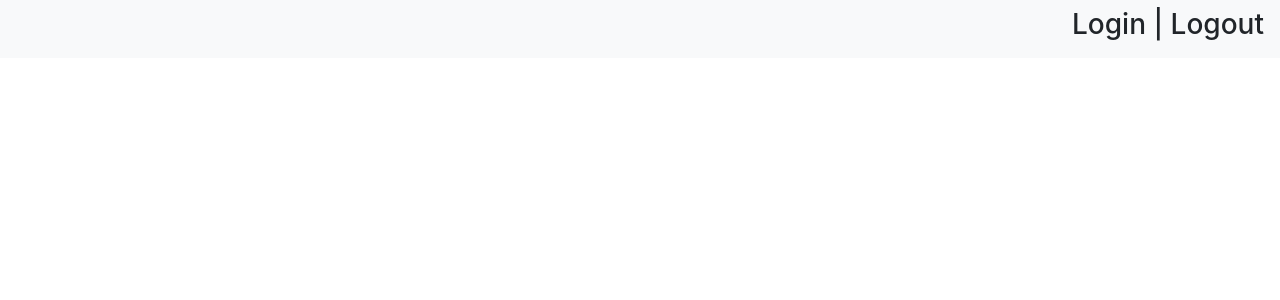
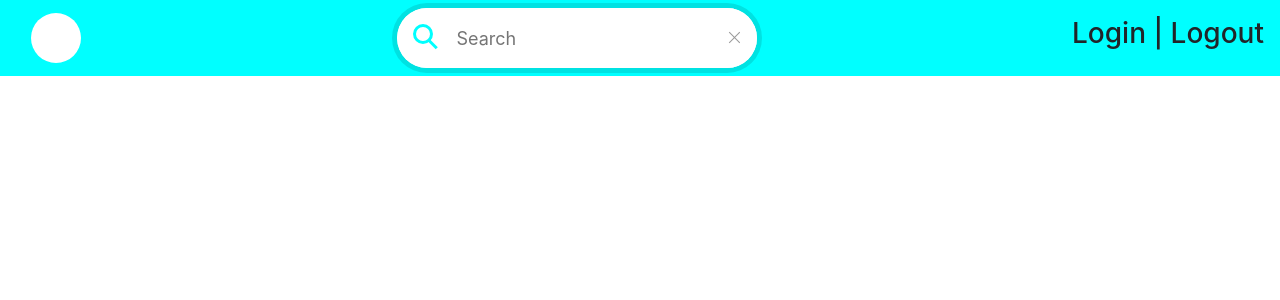
Before and after one commit to Dev-s-Den/Devs-Den, a React (Create React App) app in the folder Client/devs-den/: page / in a window 1280 px wide. Shown: the top 300 px of the page. Built offline with nearby package versions, Linux system fonts and the light colour scheme.

Commit message:
Advanced Search Bar

```diff
--- a/Client/devs-den/src/components/NavBar.jsx
+++ b/Client/devs-den/src/components/NavBar.jsx
@@ -3,18 +3,28 @@ import React from "react";
 // Styles
 import "./Styles/NavBar.scss";
 
+/**
+ * This is for className "clear" to clear the input.
+ * onClick="document.getElementById(search-input).value = ''"
+ *
+ * Scripts commented in index.html are used to minimize and expanding the search
+ */
+
 function NavBar() {
   return (
-    <nav  className="navbar navbar-light bg-light">
+    <div className="navbar">
       <div className="navbar-user"></div>
-      <div className="collapse navbar-collapse">
-        <form class="form-inline">
-          <input class="form-control mr-sm-2" type="search" placeholder="Search" aria-label="Search"/>
-          <button class="btn btn-outline-success my-2 my-sm-0" type="submit">Search</button>
-        </form>
+      <div className="navbar-search">
+        <div className="icon"></div>
+        <div className="input">
+          <input id="search-input" type="text" placeholder="Search"></input>
+        </div>
+        <div className="clear"></div>
       </div>
-      <div className="navbar-login/logout"><h3>Login | Logout</h3></div>
-    </nav>
+      <div className="navbar-login_logout">
+        <h3>Login | Logout</h3>
+      </div>
+    </div>
   );
 }
 
--- a/Client/devs-den/src/components/Styles/NavBar.scss
+++ b/Client/devs-den/src/components/Styles/NavBar.scss
@@ -1,8 +1,9 @@
-#navbar {
+.navbar {
   display: flex;
   justify-content: space-between;
   align-items: center;
   background-color: aqua;
+  min-height: 100hv;
   font-size: large;
 
   .navbar-user {
@@ -13,22 +14,109 @@
     background-color: #fff;
     border-radius: 50%;
   }
-  .search-bar {
-    display: flex;
-    justify-content: space-between;
-    align-items: center;
+
+  // Left width at 360px for view until state is implemented
+  // width should be 60px
+  .navbar-search {
+    position: relative;
+    // display: flex;
+    width: 360px;
+    height: 60px;
+    background-color: #fff;
+    border-radius: 60px;
+    transition: 0.5s;
+    box-shadow: 0 0 0 5px rgb(0, 226, 226);
+    overflow: hidden;
   }
 
-  .form-inline my-2 my-lg-0 {
+  .navbar-search.active {
+    width: 360px;
+  }
+
+  .navbar-search .icon {
+    position: absolute;
+    top: 0;
+    left: 0;
+    width: 60px;
+    height: 60px;
+    background-color: #fff;
+    border-radius: 60px;
+    display: flex;
+    justify-content: center;
+    align-items: center;
+    z-index: 1000;
+    cursor: pointer;
+  }
+  .navbar-search .icon::before {
+    content: "";
+    position: absolute;
+    width: 20px;
+    height: 20px;
+    border: 3px solid aqua;
+    border-radius: 50%;
+    transform: translate(-4px, -4px);
+  }
+  .navbar-search .icon::after {
+    content: "";
+    position: absolute;
+    width: 3px;
+    height: 12px;
+    background: aqua;
+    transform: translate(6px, 6px) rotate(315deg);
+  }
+
+  .navbar-login_logout {
     display: flex;
     justify-content: center;
   }
 
-  #anything {
-    border: solid, 4px, black;
+  .navbar-search .input {
+    position: relative;
+    width: 300px;
+    height: 60px;
+    left: 60px;
+    display: flex;
     justify-content: center;
     align-items: center;
-    background-color: magenta;
-    opacity: 0.54;
+  }
+
+  .navbar-search .input input {
+    position: absolute;
+    top: 0;
+    width: 100%;
+    height: 100%;
+    border: none;
+    outline: none;
+    padding: 10px 0;
+  }
+
+  .clear {
+    position: absolute;
+    top: 37%;
+    transform: translateY(-50deg);
+    width: 15px;
+    height: 15px;
+    right: 15px;
+    cursor: pointer;
+    display: flex;
+    justify-content: center;
+    align-items: center;
+  }
+
+  .clear::before {
+    position: absolute;
+    content: "";
+    width: 1px;
+    height: 15px;
+    background-color: #999;
+    transform: rotate(45deg);
+  }
+  .clear::after {
+    position: absolute;
+    content: "";
+    width: 1px;
+    height: 15px;
+    background-color: #999;
+    transform: rotate(315deg);
   }
 }
```
Also changed, not shown: Client/devs-den/public/index.html (+13 -5 lines), 1 other file (tests, documents, lock files or other folders).
